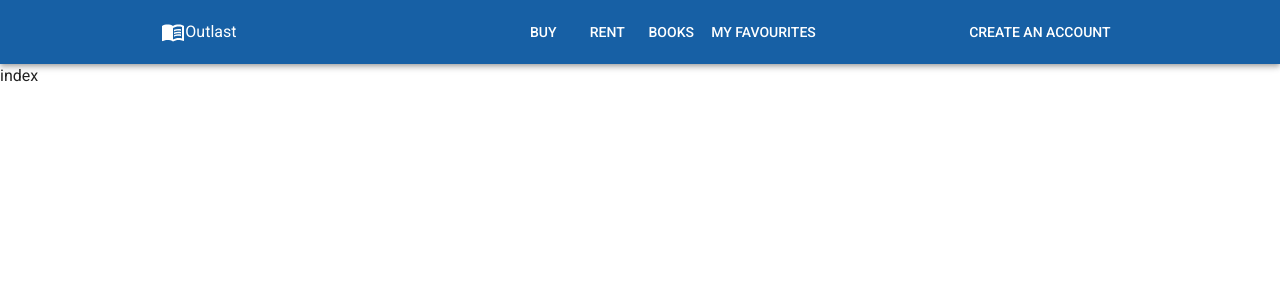
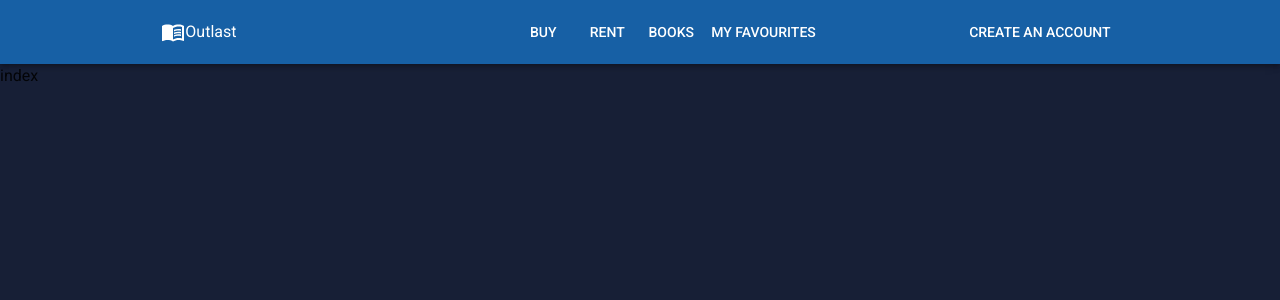
Before and after one commit to sumit31raj/bookshop, a Next.js app: page /favourites in a window 1280 px wide. Shown: the top 300 px of the page. Built offline with nearby package versions, Linux system fonts and the light colour scheme.

Commit message:
commit for bg color issue

```diff
--- a/src/pages/_app.tsx
+++ b/src/pages/_app.tsx
@@ -1,4 +1,4 @@
-import "../styles/globals.css";
+import "@/styles/globals.css";
 import type { AppProps } from "next/app";
 import { theme } from "../../utils/theme";
 import { ThemeProvider } from "@mui/material/styles";
--- a/src/pages/books/[slug].tsx
+++ b/src/pages/books/[slug].tsx
@@ -12,7 +12,6 @@ import Grid from "@mui/material/Grid";
 import Typography from "@mui/material/Typography";
 import { Container, LinearProgress } from "@mui/material";
 import axios from "axios";
-import "@/styles/globals.css";
 
 type PageProps = {
   book: Book;
--- a/src/pages/books/index.tsx
+++ b/src/pages/books/index.tsx
@@ -3,7 +3,6 @@ import HeroBooks from "@/components/HeroBooks";
 import { Container } from "@mui/material";
 import React from "react";
 import Head from "next/head";
-import "@/styles/globals.css";
 
 type Props = {};
 
--- a/src/pages/favourites/index.tsx
+++ b/src/pages/favourites/index.tsx
@@ -1,10 +1,10 @@
+import { Box } from "@mui/material";
 import React from "react";
-import "@/styles/globals.css";
 
 type Props = {};
 
 const index = (props: Props) => {
-  return <div>index</div>;
+  return <Box>index</Box>;
 };
 
 export default index;
--- a/src/pages/index.tsx
+++ b/src/pages/index.tsx
@@ -1,10 +1,8 @@
 import Head from "next/head";
-import Image from "next/image";
+
 import { Inter } from "next/font/google";
 import styles from "@/styles/Home.module.css";
-import BookCard from "@/components/BookCard";
-import Booklist from "@/components/Booklist";
-import NavBar from "@/components/NavBar";
+
 import HeroElement from "@/components/HeroElement";
 import Feature from "@/components/Features";
 
--- a/src/styles/Home.module.css
+++ /dev/null
@@ -1,3 +0,0 @@
-.unibg{
-  background-color: #171F36;
-}
--- a/src/styles/globals.css
+++ b/src/styles/globals.css
@@ -3,7 +3,7 @@
 
 body
 {
-  background-color: #171F36 ;
+  background-color: #171F36 !important ;
 }
 
 * {
```
